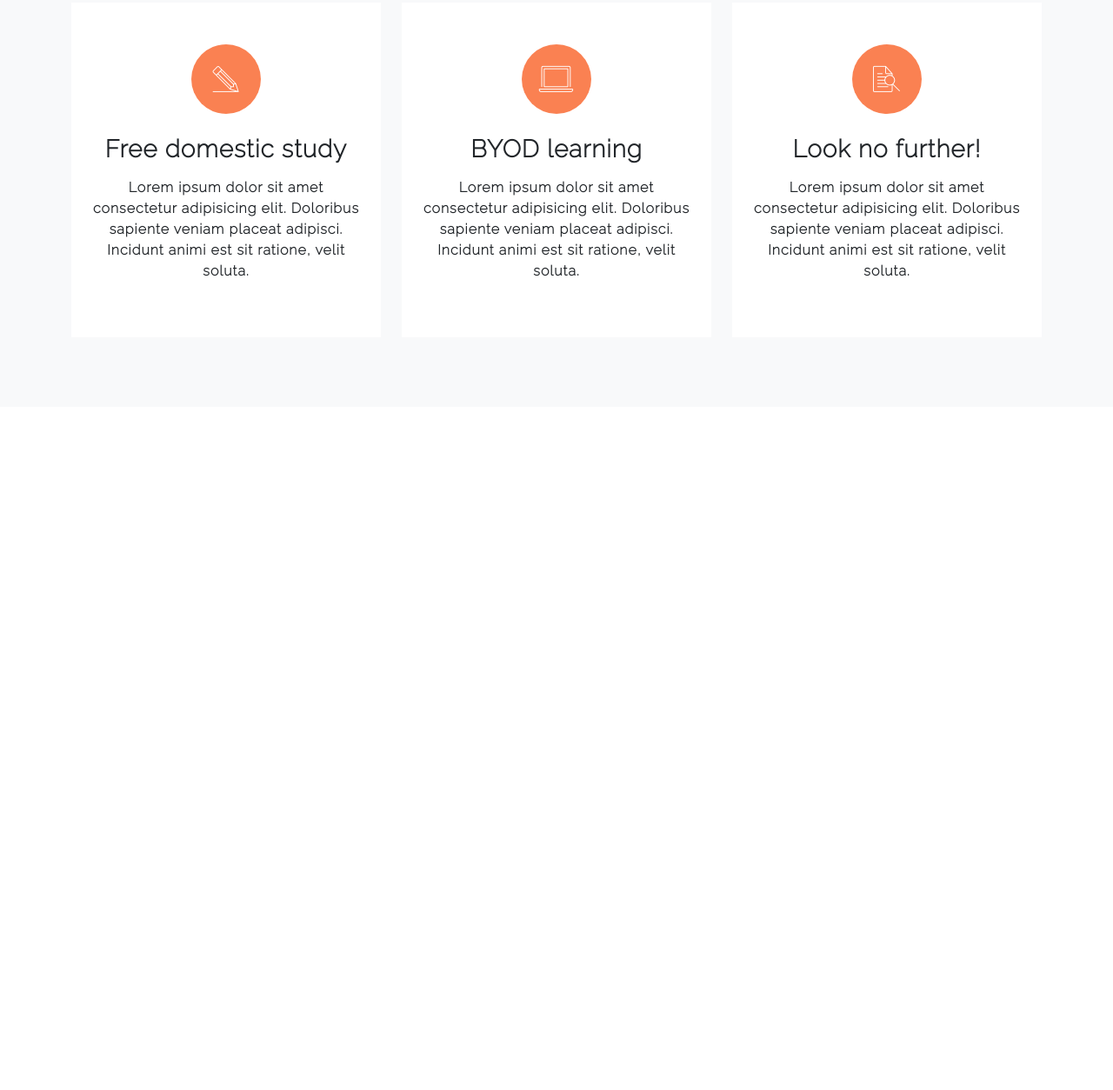
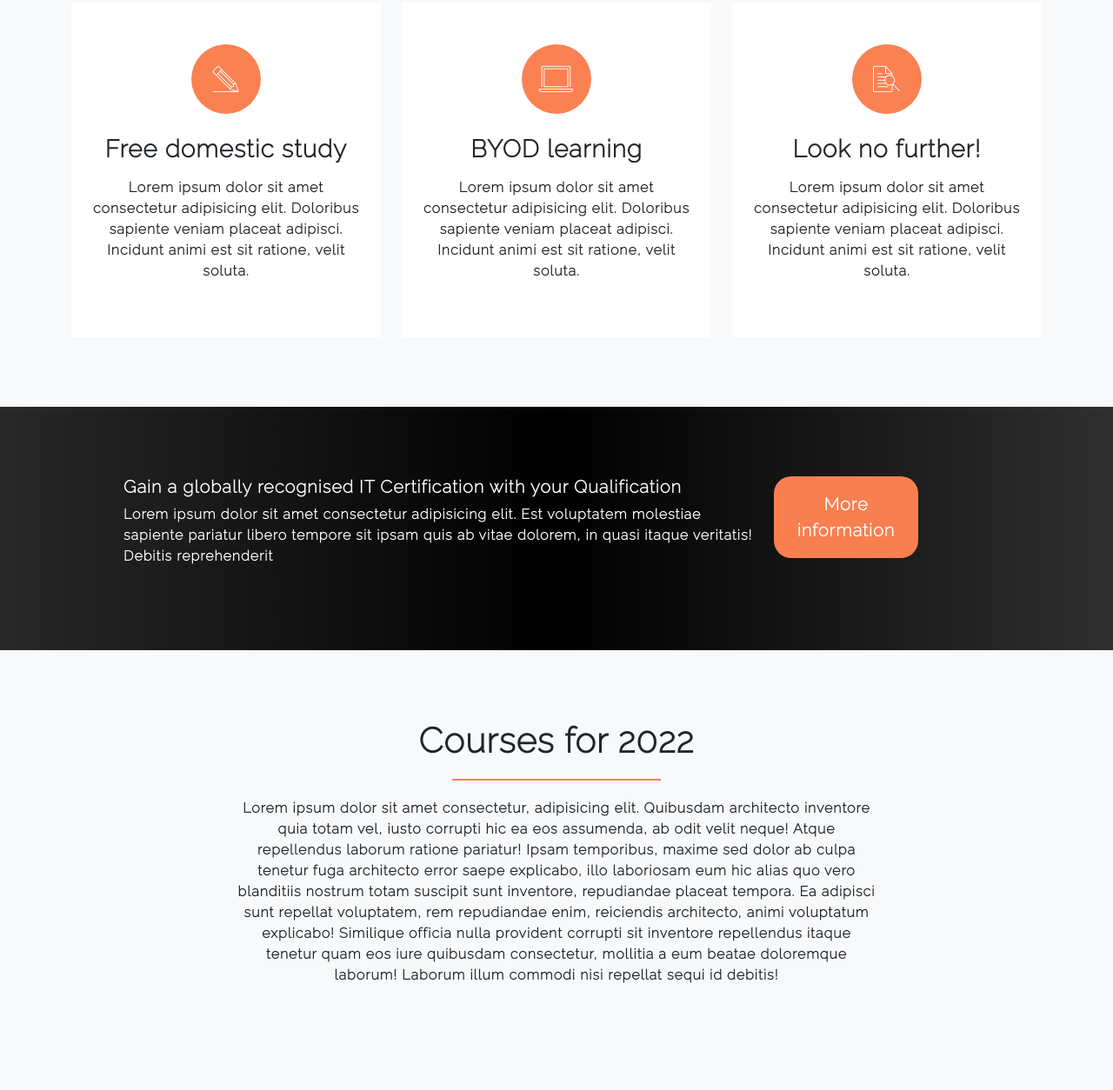
Before and after one commit to zytuu/Full-page-layout, a plain HTML site: page index.html in a window 1280 px wide. Shown: the part 1489-2743 px from the top of the page at 87% size. Before the commit the page ends 1957 px from the top, so only its background shows below. Drawn offline with nearby package versions, Linux system fonts and the light colour scheme.

Commit message:
2.5/4 Pages complete
Added a gradient information bar to break up the white space, courses page, contact page and footer are the only components left to this project

```diff
--- a/css/styles.css
+++ b/css/styles.css
@@ -75,6 +75,13 @@ section {
   margin: 20px auto;
 }
 
+.introduction .divider-medium {
+  background-color: rgba(250, 129, 81, 0.993);
+  height: 2px;
+  width: 240px;
+  margin: 20px auto;
+}
+
 .icon {
   width: 80px;
   height: 80px;
@@ -94,3 +101,18 @@ section {
 .info-card {
   border: none;
 }
+
+.gradient {
+  background: rgb(40, 40, 40);
+  background: linear-gradient(
+    90deg,
+    rgba(40, 40, 40, 1) 0%,
+    rgba(0, 0, 0, 1) 50%,
+    rgba(47, 47, 47, 1) 100%
+  );
+}
+
+.card-image {
+  height: 20%;
+  width: 20%;
+}
--- a/index.html
+++ b/index.html
@@ -158,6 +158,54 @@
     </section>
     <!-- //About us -->
 
+    <section id="banner" class="gradient text-white text-left">
+      <div class="container">
+        <div class="row">
+          <div class="ps-4 ms-5 col-md-8">
+            <h5>
+              Gain a globally recognised IT Certification with your
+              Qualification
+            </h5>
+            <p>
+              Lorem ipsum dolor sit amet consectetur adipisicing elit. Est
+              voluptatem molestiae sapiente pariatur libero tempore sit ipsam
+              quis ab vitae dolorem, in quasi itaque veritatis! Debitis
+              reprehenderit
+            </p>
+          </div>
+          <div class="col-md-2">
+            <button class="btn btn-primary py-3">More information</button>
+          </div>
+        </div>
+      </div>
+    </section>
+
+    <!-- Courses -->
+    <section id="courses" class="bg-light text-center">
+      <div class="container">
+        <div class="row">
+          <div class="col-md-8 introduction mx-auto">
+            <h1>Courses for 2022</h1>
+            <div class="divider-medium"></div>
+            <p class="pb-4">
+              Lorem ipsum dolor sit amet consectetur, adipisicing elit.
+              Quibusdam architecto inventore quia totam vel, iusto corrupti hic
+              ea eos assumenda, ab odit velit neque! Atque repellendus laborum
+              ratione pariatur! Ipsam temporibus, maxime sed dolor ab culpa
+              tenetur fuga architecto error saepe explicabo, illo laboriosam eum
+              hic alias quo vero blanditiis nostrum totam suscipit sunt
+              inventore, repudiandae placeat tempora. Ea adipisci sunt repellat
+              voluptatem, rem repudiandae enim, reiciendis architecto, animi
+              voluptatum explicabo! Similique officia nulla provident corrupti
+              sit inventore repellendus itaque tenetur quam eos iure quibusdam
+              consectetur, mollitia a eum beatae doloremque laborum! Laborum
+              illum commodi nisi repellat sequi id debitis!
+            </p>
+          </div>
+        </div>
+      </div>
+    </section>
+    <!-- //Courses -->
     <!-- Option 1: Bootstrap Bundle with Popper -->
     <script
       src="https://cdn.jsdelivr.net/npm/bootstrap@5.1.3/dist/js/bootstrap.bundle.min.js"
```
Also changed, not shown: img/1.jpeg (added).
